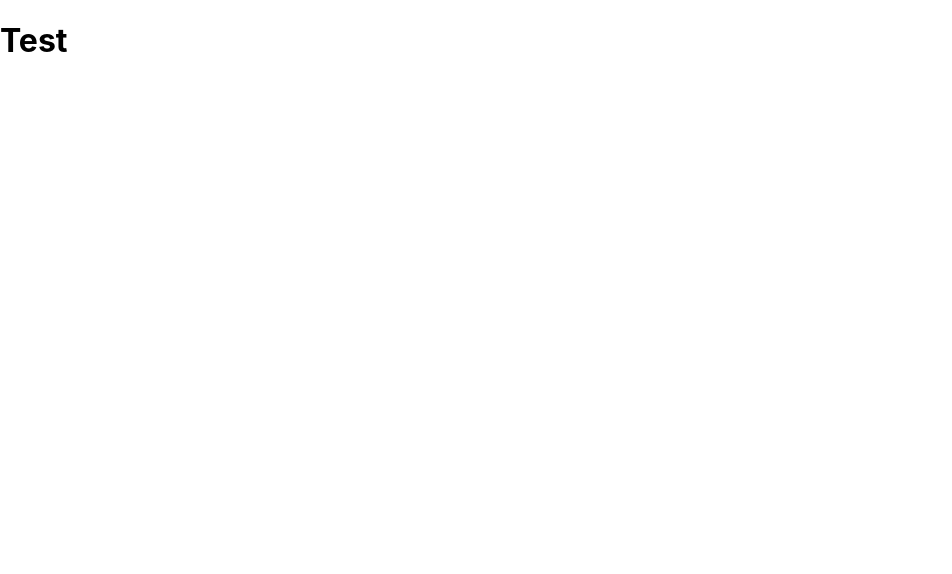
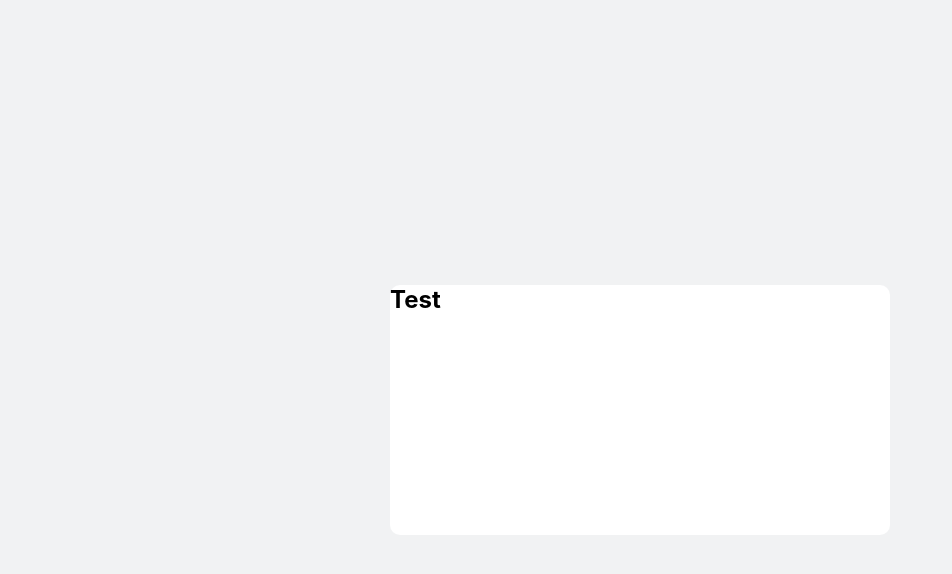
Before and after one commit to akiraah/survey-app, a React (Create React App) app: page /question-one in a window 1280 px wide. Shown: the top 574 px of the page, without its empty margins (0-952 px from the left). Built offline with nearby package versions, Linux system fonts and the light colour scheme.

Commit message:
WIP - skeleton question page

```diff
--- a/src/App.css
+++ b/src/App.css
@@ -19,6 +19,20 @@ section {
 
 .two {
   background-color: #f6a333;
+}
+
+.question-section {
+  background-color: #f1f2f3;
+  display: flex;
+  justify-content: center;
+  align-items: center;
+  flex-direction: column;
+}
+.question-card {
+  width: 500px;
+  height: 250px;
+  border-radius: 10px;
+  background-color: #fff;
 }
 
 .btn-primary {
@@ -50,32 +64,27 @@ section {
   color: black;
   text-align: center;
   text-decoration: none;
-  font-family: "Roboto", sans-serif;
+  font-family: 'Roboto', sans-serif;
   font-size: 18px;
   font-weight: bold;
-
 }
-
-.btn:hover, .btn:focus, .btn:active{
+.btn:hover,
+.btn:focus,
+.btn:active {
   box-shadow: 0 0 20px rgba(0, 0, 0, 0.5);
   -webkit-transform: scale(1.1);
   transform: scale(1.1);
 }
 
-.question-box {
-  background-color: #f1f2f3;
-
-}
-.question-section {
-  display:flex;
+/* .question-container {
+  background-color: red;
+  display: flex;
   justify-content: center;
-  align-items: center;
-  flex-direction: row;
-}
+} */
 
 .choice-card {
   border-radius: 12px;
-  box-shadow: 0 1px 8px rgba(0,0,0,.2);
+  box-shadow: 0 1px 8px rgba(0, 0, 0, 0.2);
   background-color: #fff;
   box-sizing: border-box;
 }
--- a/src/pages/FirstPage.js
+++ b/src/pages/FirstPage.js
@@ -2,9 +2,16 @@ import React from 'react'
 
 const FirstPage = () => {
   return (
-   <div className="question-container">
-       <h1>Test</h1>
-   </div>
+    <section className="question-section">
+      <div className="question-container">
+        <div className="question-card">
+          <h1>Test</h1>
+        </div>
+        <div className="answer-section">
+            <div className></div>
+        </div>
+      </div>
+    </section>
   )
 }
 
--- a/src/pages/Home.js
+++ b/src/pages/Home.js
@@ -1,10 +1,10 @@
 import React from 'react'
-import { useNavigate } from "react-router-dom";
+import { useNavigate } from 'react-router-dom'
 
 import logo from '../resource/ziggo-logo.svg'
 
 const Home = () => {
-    const navigate = useNavigate()
+  const navigate = useNavigate()
 
   return (
     <div className="landing-container">
```
